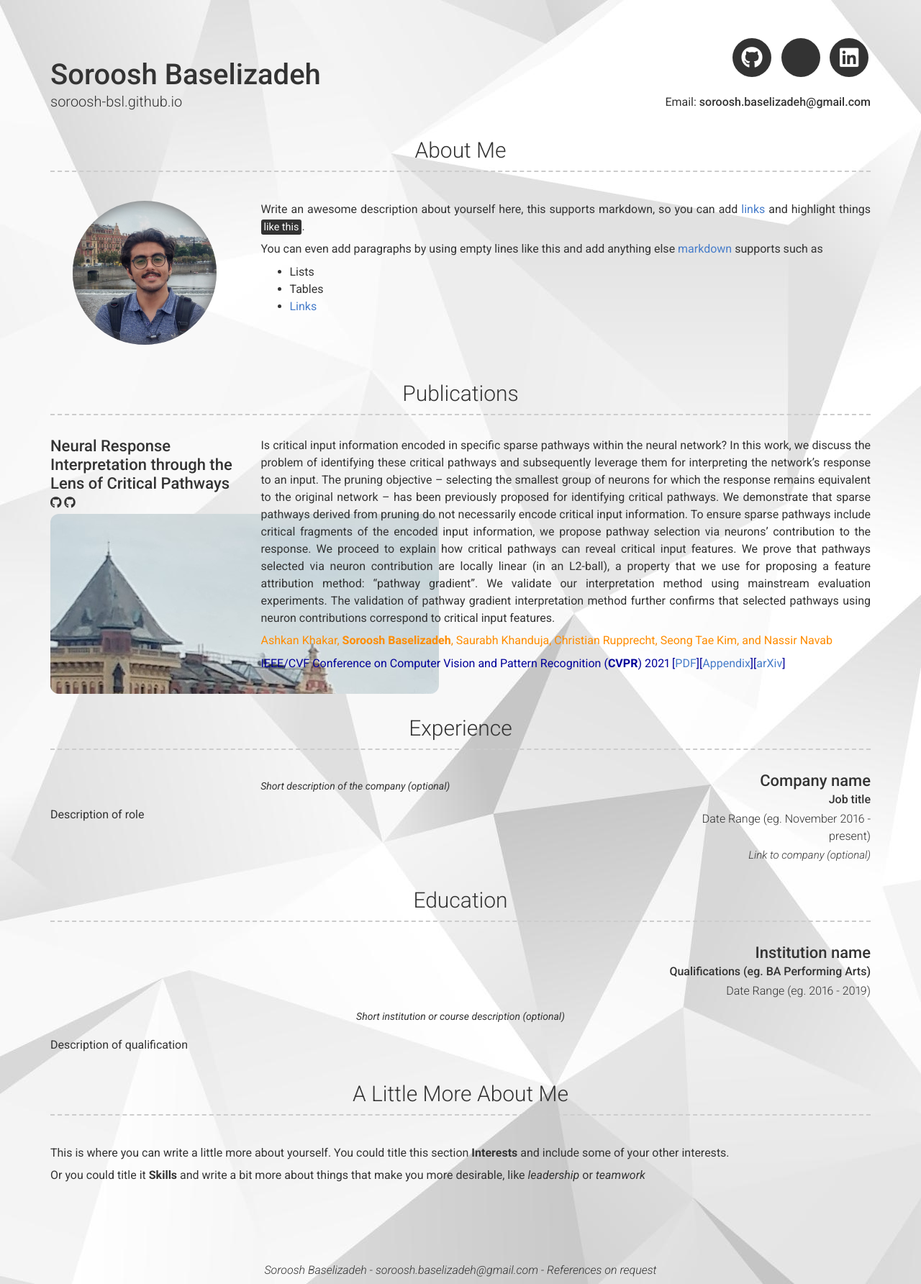
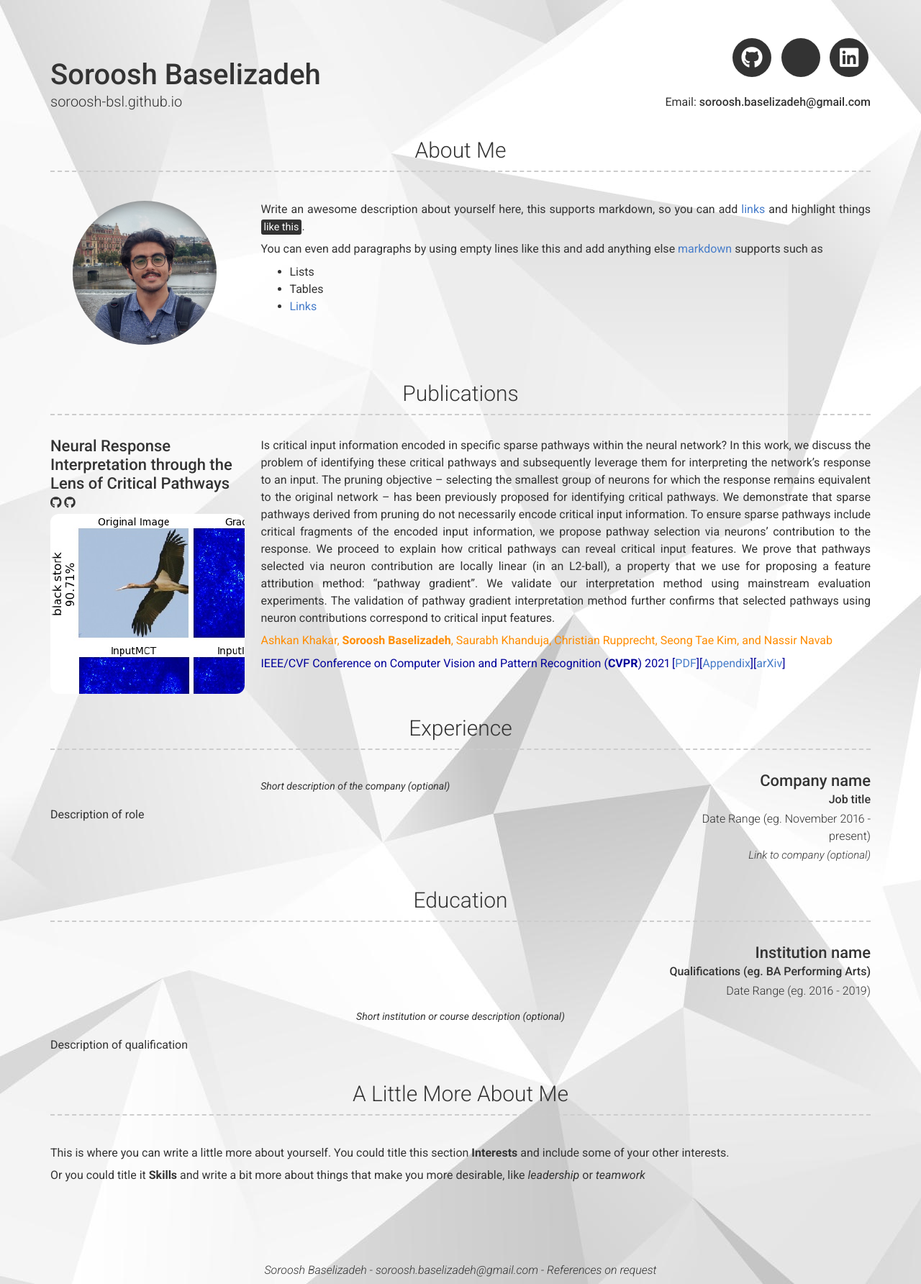
Before and after one commit to Soroosh-Bsl/soroosh-bsl.github.io, a Jekyll site: the page built from index.md, in a window 1280 px wide. Shown: the whole page at 72% size. Built offline with Jekyll 4.4.1, drawn with Linux system fonts in a browser that asks for light colours; nearby versions of some CDN libraries; a style sheet for code colours, icons or effects is not loaded.

Commit message:
add pub image

```diff
--- a/_config.yml
+++ b/_config.yml
@@ -69,7 +69,7 @@ content:
         title: Neural Response Interpretation through the Lens of Critical Pathways
         #link: https://arxiv.org/abs/2103.16886
         #link_text: arXiv
-        image: /images/profile.jpg
+        image: /images/pathway-grad.jpg
         additional_links:
           - title:  Pathway-Grad Code
             icon: fab fa-github
--- a/_sass/modern-resume-theme.scss
+++ b/_sass/modern-resume-theme.scss
@@ -115,7 +115,7 @@
 }
 
 .pub-img {
-  width: 540px;
+  width: 270px;
   height: 250px;
   display: block;
   border-radius: 12px;
```
Also changed, not shown: images/pathway-grad.JPG (added).
